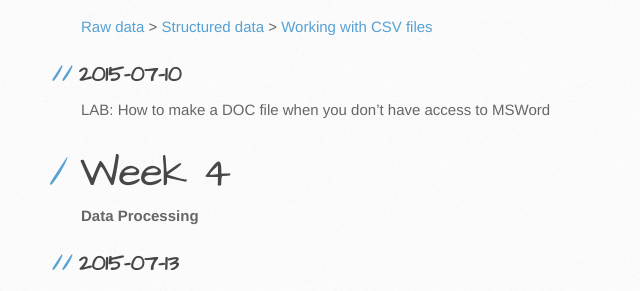
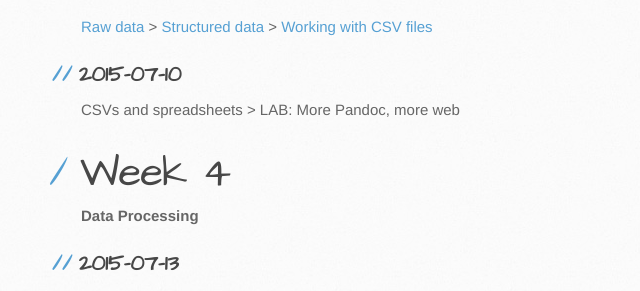
Before and after one commit to tylerpcarter/inls161, a Jekyll site: the page built from schedule/index.md, in a window 1280 px wide and 900 px high, scrolled down 1427 px. Shown: the part 159-450 px from the top of the window, without its empty margins (89-729 px from the left). Built offline with Jekyll 4.4.1, drawn with Linux system fonts in a browser that asks for light colours; Markdown is read by kramdown in place of the engine named in the settings.

Commit message:
update notes

```diff
--- a/schedule/index.md
+++ b/schedule/index.md
@@ -74,7 +74,7 @@
 
 ##2015-07-10
 
-LAB: How to make a DOC file when you don't have access to MSWord
+CSVs and spreadsheets > LAB: More Pandoc, more web
 
 # Week 4
 
```
Also changed, not shown: schedule/csvs-spreadsheets.md (added, +23 -0 lines).
